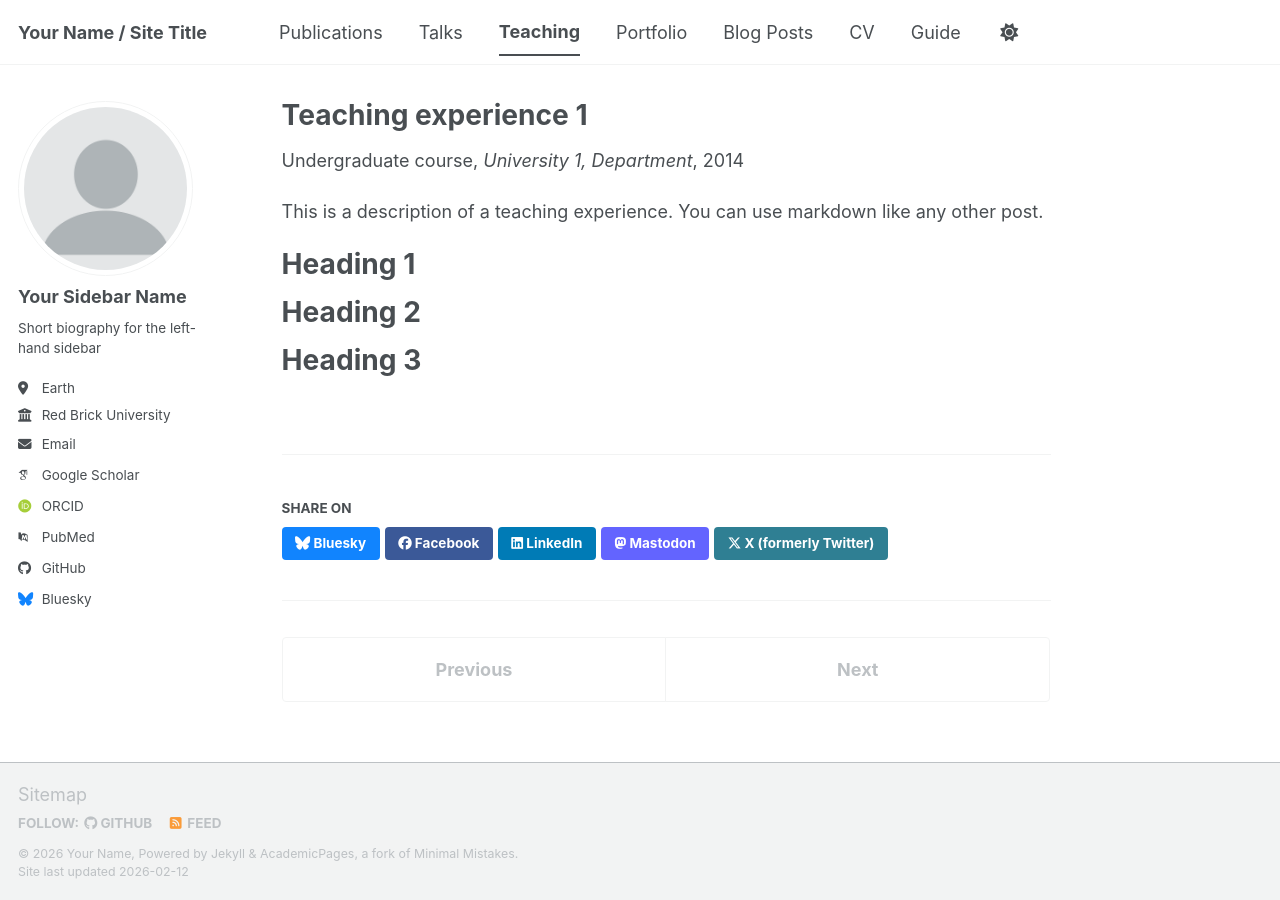
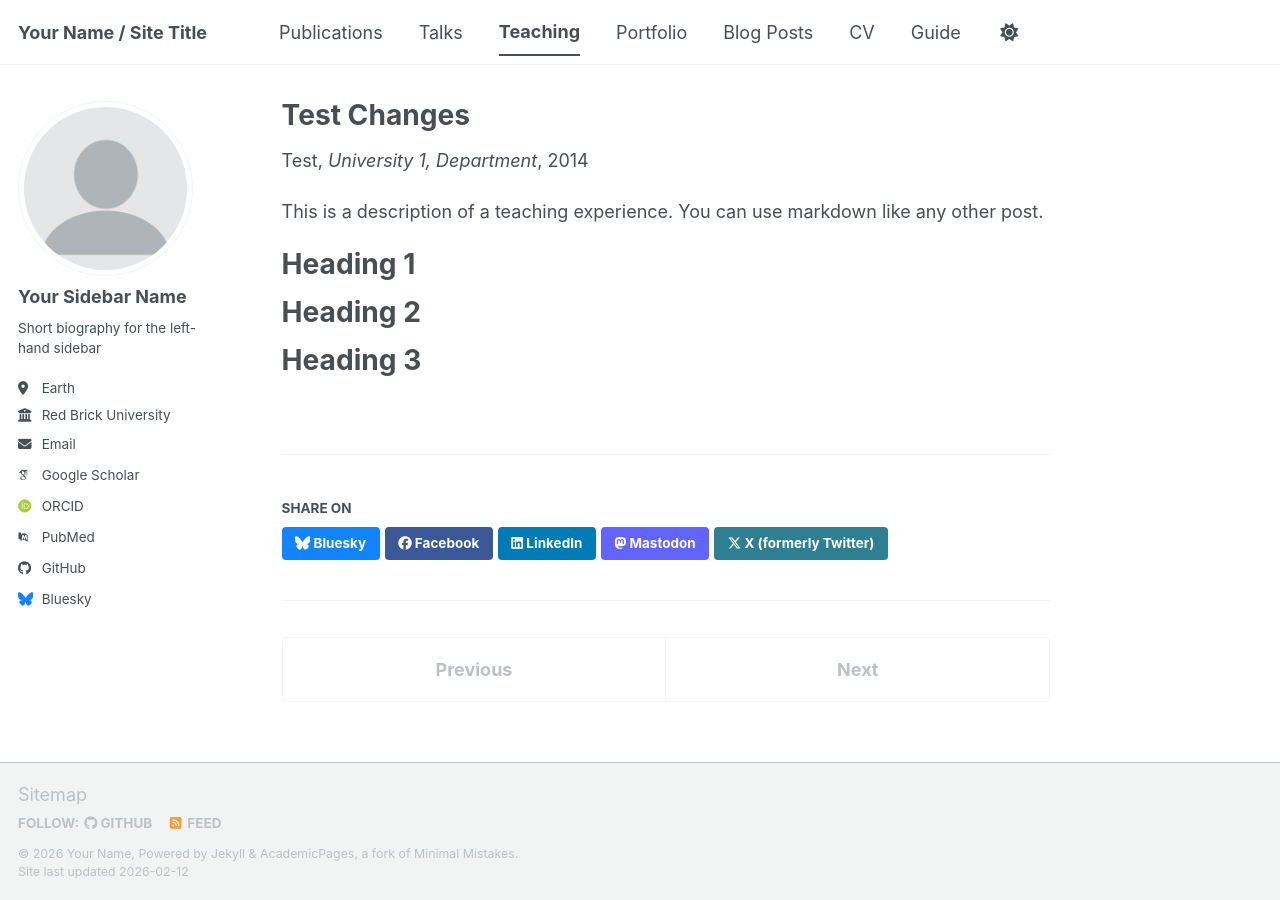
Before and after one commit to whancock6/sdss2, a Jekyll site: the page built from _teaching/2014-spring-teaching-1.md, in a window 1280 px wide. Built offline with Jekyll 4.4.1, drawn with Linux system fonts in a browser that asks for light colours; some web fonts are replaced; a script bundle is joined from its source files by our own code; library files that are not in the unit come from our copies.

Commit message:
Update 2014-spring-teaching-1.md

```diff
--- a/_teaching/2014-spring-teaching-1.md
+++ b/_teaching/2014-spring-teaching-1.md
@@ -1,7 +1,7 @@
 ---
-title: "Teaching experience 1"
+title: "Test Changes"
 collection: teaching
-type: "Undergraduate course"
+type: "Test"
 permalink: /teaching/2014-spring-teaching-1
 venue: "University 1, Department"
 date: 2014-01-01
```
